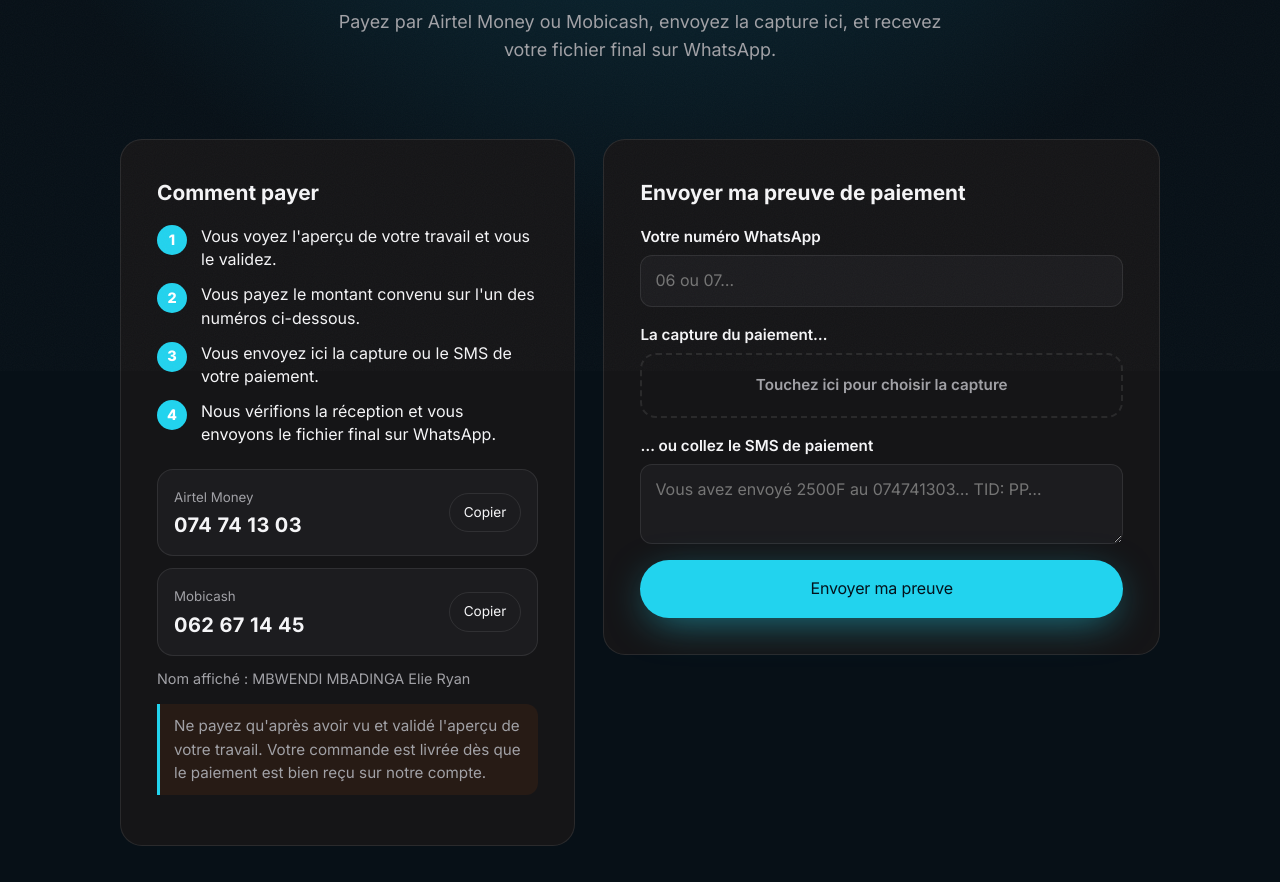
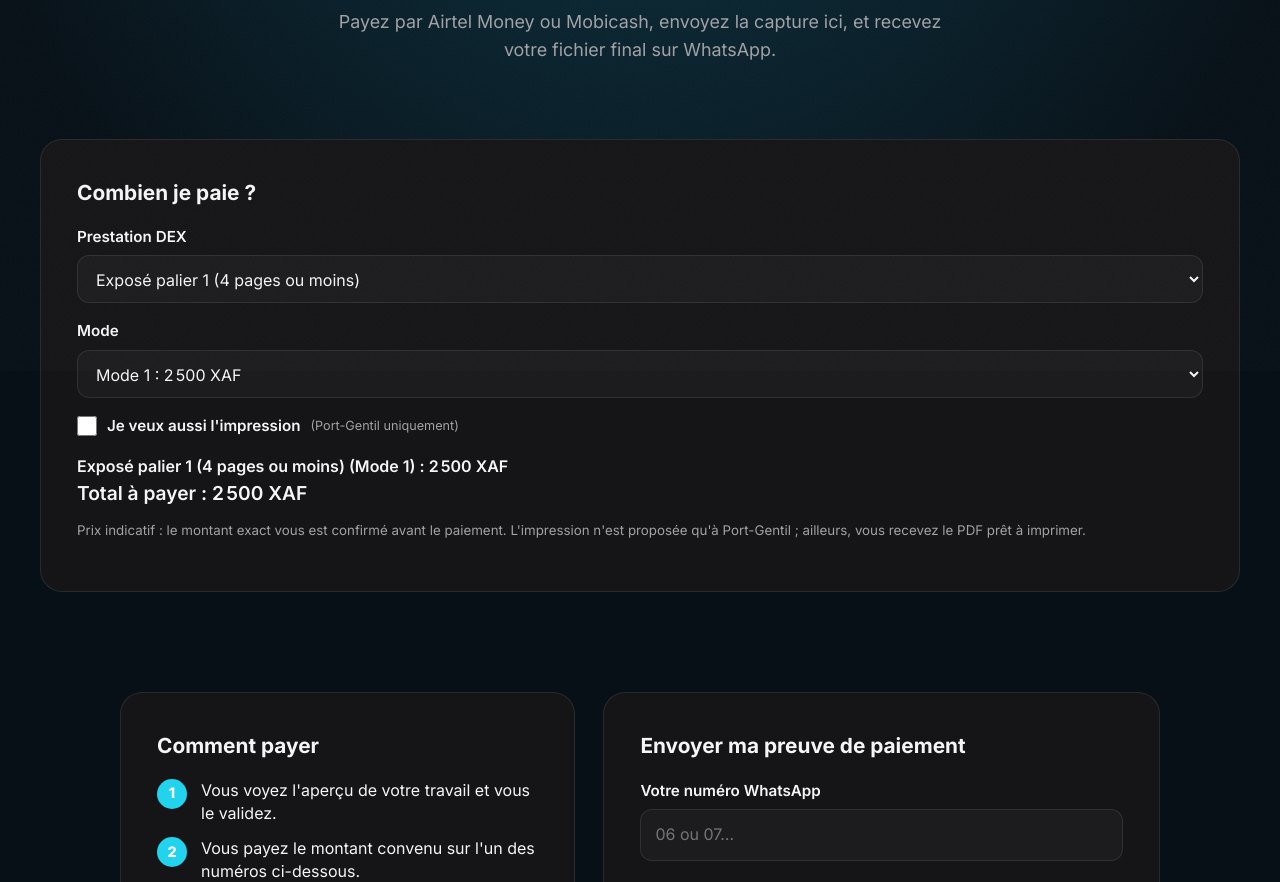
Before and after one commit to dwtsgabon/Site-DWTS-, a plain HTML site: page paiement.html in a window 1280 px wide. Shown: the part 429-1311 px from the top of the page. Drawn offline with nearby package versions, Linux system fonts and the light colour scheme.

Commit message:
Paiement : simulateur « Combien je paie ? » avec impression (Port-Gentil) (#15)
Claude-Session: https://claude.ai/code/session_01TU7cV84L6MBanZjeXvtZ2A

Co-authored-by: Claude <noreply@anthropic.com>

```diff
--- /dev/null
+++ b/assets/js/catalogue-dex.js
@@ -0,0 +1,3 @@
+// Prix DEX (XAF) pour le simulateur de la page Paiement : [prestation, mode, prix].
+window.DWTS_DEX = [["Exposé palier 1 (4 pages ou moins)","Mode 1",2500],["Exposé palier 1 (4 pages ou moins)","Mode 2",4000],["Exposé palier 2 (5 à 9 pages ou images)","Mode 1",4000],["Exposé palier 2 (5 à 9 pages ou images)","Mode 2",5500],["Exposé palier 3 (10 pages ou plus)","Mode 1",5500],["Exposé palier 3 (10 pages ou plus)","Mode 2",7000],["Exposé palier 4 (tableaux, 10 à 14 pages)","Mode 1",7000],["Exposé palier 4 (tableaux, 10 à 14 pages)","Mode 2",8500],["Exposé palier 5 (tableaux, 15 pages ou plus)","Mode 1",8500],["Exposé palier 5 (tableaux, 15 pages ou plus)","Mode 2",10000],["CV + lettre de motivation","Mode 1",1500],["CV + lettre de motivation","Mode 2",3000],["Rapport de stage","Mode 1",7500],["Rapport de stage","Mode 2",10500],["Mémoire Bac+1 à Bac+3","Mode 1",10500],["Mémoire Bac+1 à Bac+3","Mode 2",13500],["Document professionnel","Mode 1",10500],["Document professionnel","Mode 2",15500],["Master et thèse","Mode 1",15500],["Master et thèse","Mode 2",18500]];
+window.DWTS_IMPRESSION = {couleur:500,noirblanc:200};
--- a/paiement.html
+++ b/paiement.html
@@ -58,6 +58,37 @@
         <p class="intro-section intro">Payez par Airtel Money ou Mobicash, envoyez la capture ici, et recevez votre fichier final sur WhatsApp.</p>
       </div>
     </header>
+
+    <section class="paiement">
+      <div class="conteneur">
+        <div class="bloc" id="simulateur-prix">
+          <h2>Combien je paie ?</h2>
+          <div class="champ">
+            <label for="sp-prestation">Prestation DEX</label>
+            <select id="sp-prestation"></select>
+          </div>
+          <div class="champ">
+            <label for="sp-mode">Mode</label>
+            <select id="sp-mode"></select>
+          </div>
+          <div class="champ">
+            <label style="display:flex;gap:10px;align-items:center;cursor:pointer"><input id="sp-impression" type="checkbox" style="width:20px;height:20px"> Je veux aussi l'impression <small>(Port-Gentil uniquement)</small></label>
+          </div>
+          <div id="sp-options" hidden>
+            <div class="champ">
+              <label for="sp-pages">Nombre de pages à imprimer</label>
+              <input id="sp-pages" type="number" min="1" max="500" value="10" inputmode="numeric">
+            </div>
+            <div class="champ">
+              <label for="sp-couleur">Type d'impression</label>
+              <select id="sp-couleur"><option value="noirblanc">Noir et blanc</option><option value="couleur">Couleur</option></select>
+            </div>
+          </div>
+          <p id="sp-total" style="color:var(--blanc);font-weight:600;margin:0"></p>
+          <p style="margin-top:8px"><small>Prix indicatif : le montant exact vous est confirmé avant le paiement. L'impression n'est proposée qu'à Port-Gentil ; ailleurs, vous recevez le PDF prêt à imprimer.</small></p>
+        </div>
+      </div>
+    </section>
 
     <section class="paiement">
       <div class="conteneur paiement__grille">
@@ -165,10 +196,45 @@
   </footer>
 
   <script src="assets/js/config-espace.js"></script>
+  <script src="assets/js/catalogue-dex.js"></script>
   <script>
     // Adresse du script Google : assets/js/config-espace.js (vide = envoi par WhatsApp à la place)
     const URL_SCRIPT = window.DWTS_URL_SCRIPT || '';
     const WHATSAPP = '24162671445';
+
+    // Simulateur « Combien je paie ? » (prestation DEX + impression facultative)
+    (function () {
+      const DEX = window.DWTS_DEX || [];
+      const IMP = window.DWTS_IMPRESSION || { couleur: 500, noirblanc: 200 };
+      const g = function (id) { return document.getElementById(id); };
+      const xaf = function (n) { return Number(n).toLocaleString('fr-FR') + ' XAF'; };
+      const prestations = [];
+      DEX.forEach(function (c) { if (prestations.indexOf(c[0]) === -1) prestations.push(c[0]); });
+      g('sp-prestation').innerHTML = prestations.map(function (p) { return '<option>' + p.replace(/&/g, '&amp;') + '</option>'; }).join('');
+      function modes() {
+        g('sp-mode').innerHTML = DEX.filter(function (c) { return c[0] === g('sp-prestation').value; })
+          .map(function (c) { return '<option value="' + c[1] + '">' + c[1] + ' : ' + xaf(c[2]) + '</option>'; }).join('');
+        calculer();
+      }
+      function calculer() {
+        const ligne = DEX.filter(function (c) { return c[0] === g('sp-prestation').value && c[1] === g('sp-mode').value; })[0];
+        if (!ligne) return;
+        const impression = g('sp-impression').checked;
+        g('sp-options').hidden = !impression;
+        let texte = g('sp-prestation').value + ' (' + ligne[1] + ') : ' + xaf(ligne[2]);
+        let total = ligne[2];
+        if (impression) {
+          const pages = Math.max(1, Math.min(500, parseInt(g('sp-pages').value, 10) || 1));
+          const prix = pages * IMP[g('sp-couleur').value];
+          total += prix;
+          texte += '<br>Impression ' + pages + ' page' + (pages > 1 ? 's' : '') + ' (' + (g('sp-couleur').value === 'couleur' ? 'couleur ' + IMP.couleur : 'noir et blanc ' + IMP.noirblanc) + ' F la page) : ' + xaf(prix);
+        }
+        g('sp-total').innerHTML = texte + '<br><span style="font-size:1.2rem">Total à payer : ' + xaf(total) + '</span>';
+      }
+      g('sp-prestation').addEventListener('change', modes);
+      ['sp-mode', 'sp-impression', 'sp-pages', 'sp-couleur'].forEach(function (id) { g(id).addEventListener('input', calculer); g(id).addEventListener('change', calculer); });
+      modes();
+    })();
 
     // Boutons « Copier » des numéros de paiement
     document.querySelectorAll('[data-copier]').forEach(function (bouton) {
```
